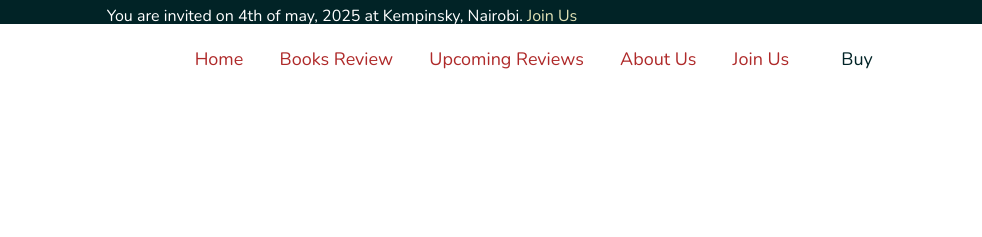
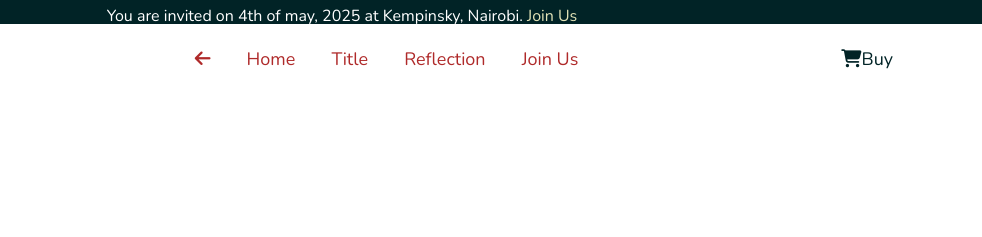
Before and after one commit to arsemagebremichael/Books_Review, a plain HTML site: page shabach_blog.html in a window 1280 px wide. Shown: the top 237 px of the page, 298-1280 px from the left. Drawn offline with Linux system fonts and the light colour scheme.

Commit message:
Update shabach_blog.html

```diff
--- a/shabach_blog.html
+++ b/shabach_blog.html
@@ -19,21 +19,22 @@
 
             <p>You are invited on 4th of may, 2025 at Kempinsky, Nairobi. <a href="join-us.html">Join Us</a></p>
         </div>
-        <nav>
+       <nav>
             <img src="fontsAndImages/logo.png" alt="logo">
             <div class="nav-links">
+                <a href="trevor_noah.html"><i class="fa-solid fa-arrow-left"></i></a>
                 <a href="index.html">Home</a>
-                <a href="index.html">Books Review</a>
-                <a href="index.html">Upcoming Reviews</a>
-                <a href="index.html">About Us</a>
-                <a href="join_us.html">Join Us</a>
+                <a href="#profile" class="hide">Title</a>
+                <a href="reflection" class="hide">Reflection</a>
+                <a href="join_us.html" class="hide">Join Us</a>
+                <a href="https://textbookcentre.com/shop/homegoing-gyasi/?srsltid=AfmBOophGRXbcA2l_uqMnKS12m8nrY77syl3euBDuYIa990D3oJKunfZ"
+                    class="button"><i class="fa-solid fa-cart-shopping"></i>Buy</a>
+
             </div>
-            <a href="https://textbookcentre.com/shop/homegoing-gyasi/?srsltid=AfmBOophGRXbcA2l_uqMnKS12m8nrY77syl3euBDuYIa990D3oJKunfZ"
-                class="button">Buy</a>
         </nav>
     </div>
     <div class="body-section">
-        <div class="profile">
+        <div class="profile" id="profile">
             <img src="fontsAndImages/Shaback (1).jpg" alt="shaback">
             <p>Shabach Muriithi · April 26 2025 · 2 min read</p>
         </div>
@@ -47,7 +48,7 @@
         </div>
 
 
-        <div class="blog-image">
+        <div class="blog-image" id="reflection">
             <img src="fontsAndImages/change.jpg" alt="">
             <h2>Born a Crime</h2>
         </div>
```
